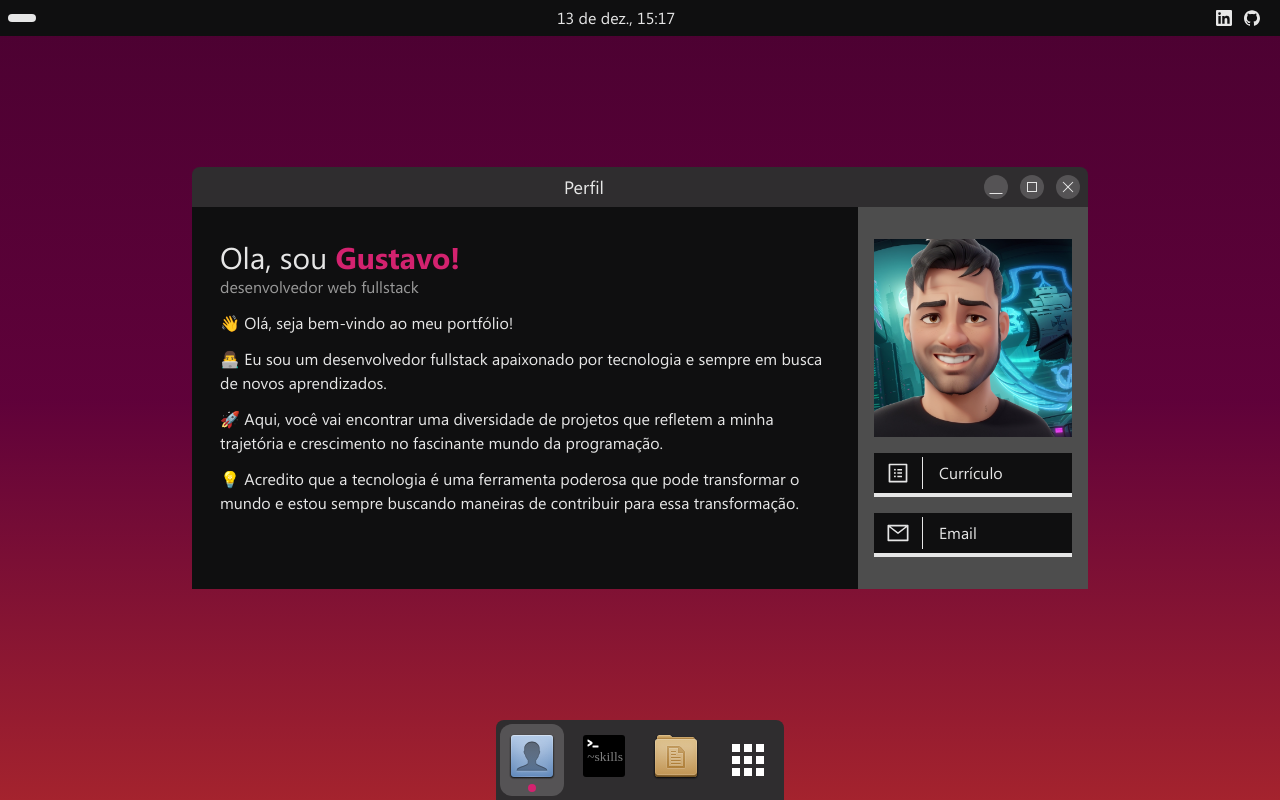
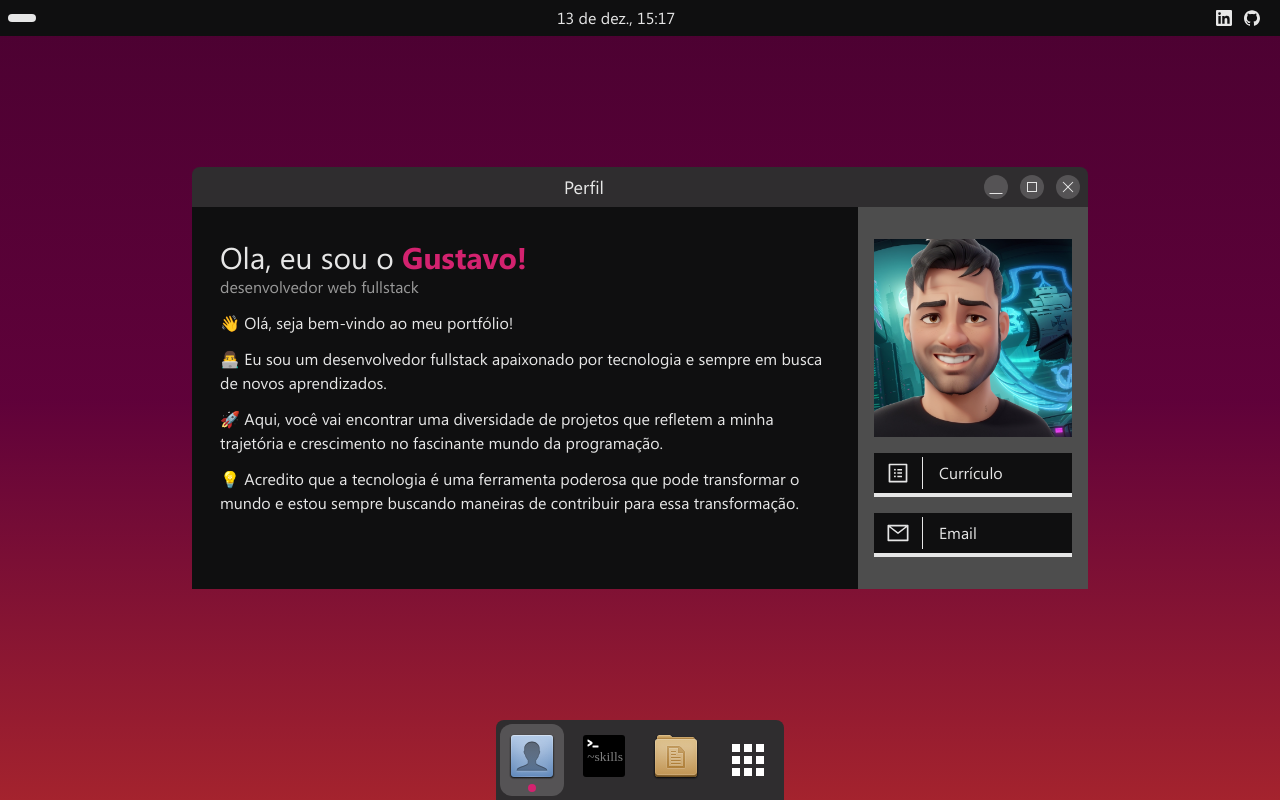
Before and after one commit to gstvcampos/portfolio, a Next.js app: page / in a window 1280 px wide. Built offline with nearby package versions, Linux system fonts and the light colour scheme.

Commit message:
fix: text

```diff
--- a/src/app/page.tsx
+++ b/src/app/page.tsx
@@ -14,7 +14,7 @@ export default async function Home() {
         <div className="flex flex-col-reverse md:flex-row ">
           <div className="bg-content-2 px-4 py-8">
             <h2 className="px-3 text-3xl">
-              Ola, sou
+              Ola, eu sou o
               <span className="font-segoe-bold text-txt-3"> Gustavo!</span>
             </h2>
             <p className="px-3 text-txt-2">desenvolvedor web fullstack</p>
```
